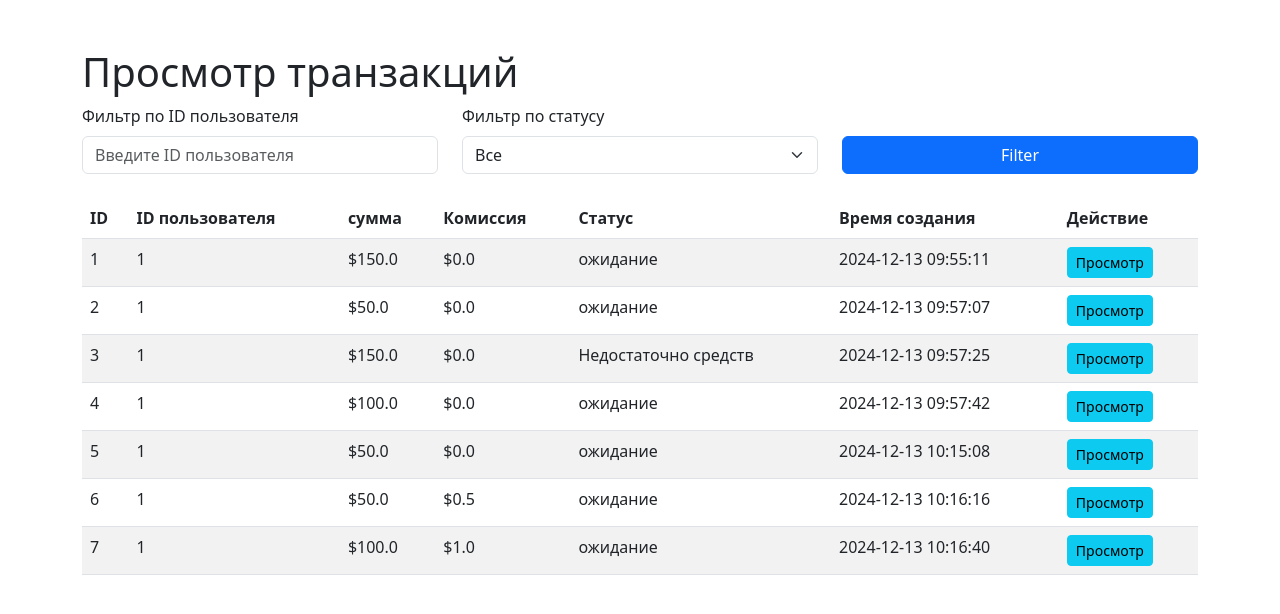
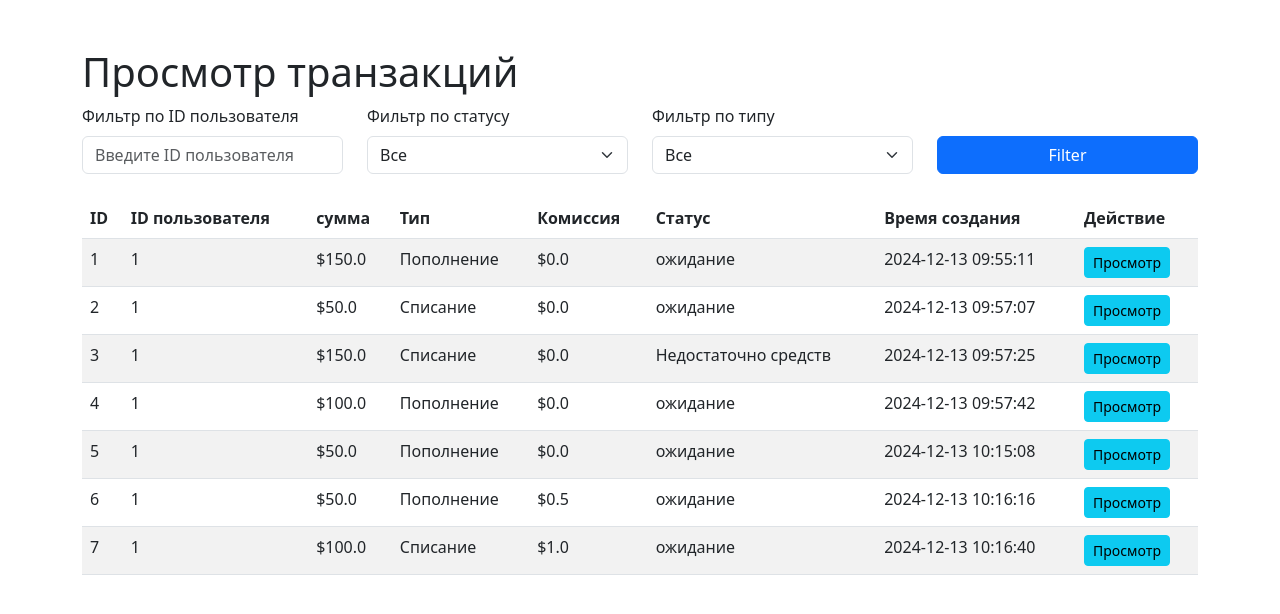
Before and after one commit to Pynajy/testing_transaction, a Flask app: page /admin/transactions in a window 1280 px wide. Shown: the top 614 px of the page. Run offline with Flask 3, Linux system fonts and the light colour scheme; a user stored in the database is signed in.

Commit message:
add type transaction

```diff
--- a/app.py
+++ b/app.py
@@ -41,6 +41,7 @@ class User(db.Model):
     role = db.Column(db.String(20), nullable=False, default='user')
     balance = db.Column(db.Float, nullable=False, default=0.0)
     commission_rate = db.Column(db.Float, nullable=False, default=0.01)
+    wallet = db.Column(db.String(256), nullable=True)
     webhook_url = db.Column(db.String(256), nullable=True)
 
     def set_password(self, password):
@@ -52,12 +53,22 @@ class User(db.Model):
     def __repr__(self):
         return f'<User {self.id}: Роль={self.role}, Баланс={self.balance}, Cтавка комиссии={self.commission_rate}, Webhook={self.webhook_url}>'
 
+class TypeTransaction(db.Model):
+    id = db.Column(db.Integer, primary_key=True)
+    title = db.Column(db.String(256), nullable=True)
+
+    def __repr__(self):
+        return f'Транзакция {self.title}'
+
 class Transaction(db.Model):
     id = db.Column(db.Integer, primary_key=True)
     amount = db.Column(db.Float, nullable=False)
     commission = db.Column(db.Float, nullable=False)
     status = db.Column(db.String(20), nullable=False, default='ожидание')
     created_at = db.Column(db.DateTime, nullable=False, server_default=db.func.now())
+
+    type_transaction_id = db.Column(db.Integer, db.ForeignKey('type_transaction.id'), nullable=False)
+    type_transaction = db.relationship('TypeTransaction', backref=db.backref('transactions', lazy=True))
 
     user_id = db.Column(db.Integer, db.ForeignKey('user.id'), nullable=False)
     user = db.relationship('User', backref=db.backref('transactions', lazy=True))
@@ -229,8 +240,10 @@ def admin_transactions():
 
     filter_user_id = request.args.get('user_id')
     filter_status = request.args.get('status')
+    type_transaction = request.args.get('type_transaction')
 
     query = Transaction.query
+    type_transaction_id = TypeTransaction.query.filter_by(title=type_transaction).first()
 
     if role == 'user':
         query = query.filter_by(user_id=user_id)
@@ -240,6 +253,9 @@ def admin_transactions():
 
     if filter_status:
         query = query.filter_by(status=filter_status)
+
+    if type_transaction:
+        query = query.filter_by(type_transaction_id=type_transaction_id.id)
 
     transactions = query.all()
 
@@ -284,6 +300,10 @@ def create_transaction():
               type: number
               description: Сумма транзакции
               example: 100.50
+            type_transaction:
+              type: number
+              description: Сумма транзакции
+              example: 1
         required: true
     responses:
       201:
@@ -299,16 +319,32 @@ def create_transaction():
     data = request.get_json()
     user_id = data.get('id')
     amount = data.get('amount')
+    type_transaction = data.get('type_transaction')
 
-    if not user_id or not amount:
-        return jsonify({"error": "User ID and amount are required."}), 400
+    if not user_id or not amount or not type_transaction:
+        return jsonify({"error": "User ID, amount and type_transaction are required."}), 400
 
     user = User.query.get(user_id)
+    type_transaction = TypeTransaction.query.get(type_transaction)
+
     if not user:
         return jsonify({"error": "User not found."}), 404
 
+    if not type_transaction:
+        return jsonify({"error": "Type transaction not found."}), 404
+
     commission = amount * user.commission_rate
-    transaction = Transaction(amount=amount, commission=commission, user_id=user.id)
+    transaction = Transaction(amount=amount, commission=commission, user_id=user.id, type_transaction_id=type_transaction.id)
+    user = User.query.get_or_404(user_id)
+    if type_transaction.id == 1:
+        user.balance += amount
+        user.balance -= commission
+    else:
+        if user.balance >= amount:
+            user.balance -= amount
+            user.balance -= commission
+        else:
+            transaction.status = "Недостаточно средств"
 
     db.session.add(transaction)
     db.session.commit()
@@ -402,9 +438,11 @@ def check_transaction():
 
     return jsonify({
         "transaction_id": transaction.id,
+        "user": transaction.user.id,
         "amount": transaction.amount,
         "commission": transaction.commission,
         "status": transaction.status,
+        "type_transaction": str(transaction.type_transaction),
         "created_at": transaction.created_at
     }), 200
 
--- a/templates/transaction_detail.html
+++ b/templates/transaction_detail.html
@@ -22,6 +22,10 @@
             <tr>
                 <th>Сумма</th>
                 <td>${{ transaction.amount }}</td>
+            </tr>
+            <tr>
+                <th>Тип</th>
+                <td>{{ transaction.type_transaction.title }}</td>
             </tr>
             <tr>
                 <th>Комиссия</th>
--- a/templates/transactions.html
+++ b/templates/transactions.html
@@ -12,11 +12,11 @@
 
         <form method="GET" action="/admin/transactions" class="mb-4">
             <div class="row">
-                <div class="col-md-4">
+                <div class="col-md-3">
                     <label for="user_id" class="form-label">Фильтр по ID пользователя</label>
                     <input type="text" class="form-control" id="user_id" name="user_id" placeholder="Введите ID пользователя" value="{{ request.args.get('user_id', '') }}">
                 </div>
-                <div class="col-md-4">
+                <div class="col-md-3">
                     <label for="status" class="form-label">Фильтр по статусу</label>
                     <select id="status" name="status" class="form-select">
                         <option value="">Все</option>
@@ -24,9 +24,18 @@
                         <option value="подтвеждена" {% if request.args.get('status') == 'подтвеждена' %}selected{% endif %}>подтвеждена</option>
                         <option value="отменена" {% if request.args.get('status') == 'отменена' %}selected{% endif %}>отменена</option>
                         <option value="истекла" {% if request.args.get('status') == 'истекла' %}selected{% endif %}>истекла</option>
+                        <option value="Недостаточно средств" {% if request.args.get('status') == 'Недостаточно средств' %}selected{% endif %}>Недостаточно средств</option>
                     </select>
                 </div>
-                <div class="col-md-4 d-flex align-items-end">
+                <div class="col-md-3">
+                    <label for="type_transaction" class="form-label">Фильтр по типу</label>
+                    <select id="type_transaction" name="type_transaction" class="form-select">
+                        <option value="">Все</option>
+                        <option value="Пополнение" {% if request.args.get('type_transaction') == 'Пополнение' %}selected{% endif %}>Пополнение</option>
+                        <option value="Списание" {% if request.args.get('type_transaction') == 'Списание' %}selected{% endif %}>Списание</option>
+                    </select>
+                </div>
+                <div class="col-md-3 d-flex align-items-end">
                     <button type="submit" class="btn btn-primary w-100">Filter</button>
                 </div>
             </div>
@@ -38,6 +47,7 @@
                     <th>ID</th>
                     <th>ID пользователя</th>
                     <th>сумма</th>
+                    <th>Тип</th>
                     <th>Комиссия</th>
                     <th>Статус</th>
                     <th>Время создания</th>
@@ -50,6 +60,7 @@
                     <td>{{ transaction.id }}</td>
                     <td>{{ transaction.user_id }}</td>
                     <td>${{ transaction.amount }}</td>
+                    <td>{{ transaction.type_transaction.title }}</td>
                     <td>${{ transaction.commission }}</td>
                     <td>{{ transaction.status }}</td>
                     <td>{{ transaction.created_at }}</td>
```
Also changed, not shown: README.md, instance/test.db, 1 other file.
